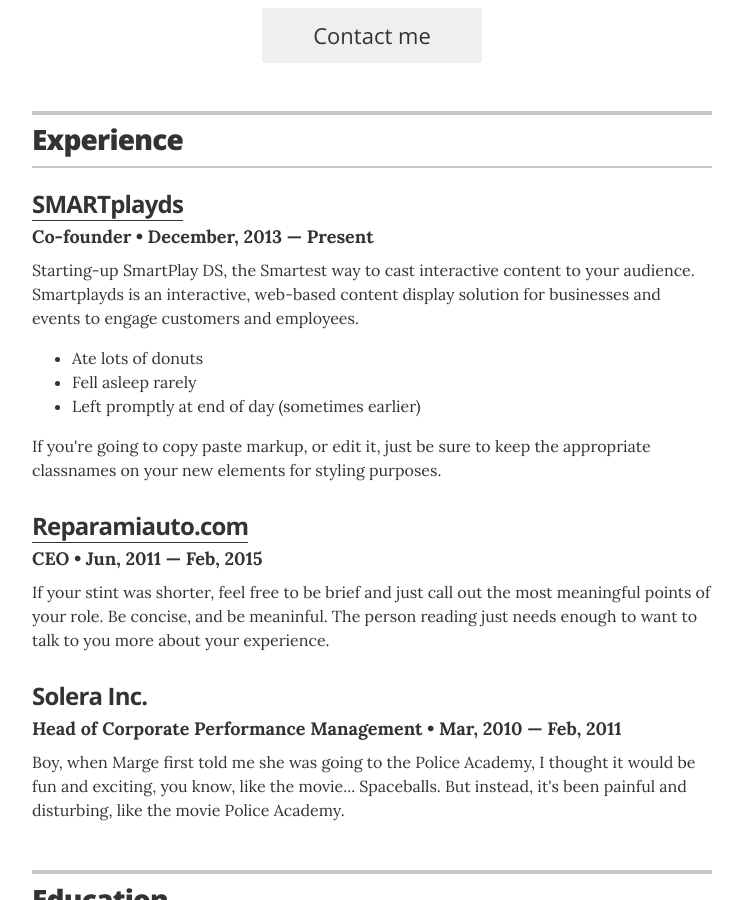
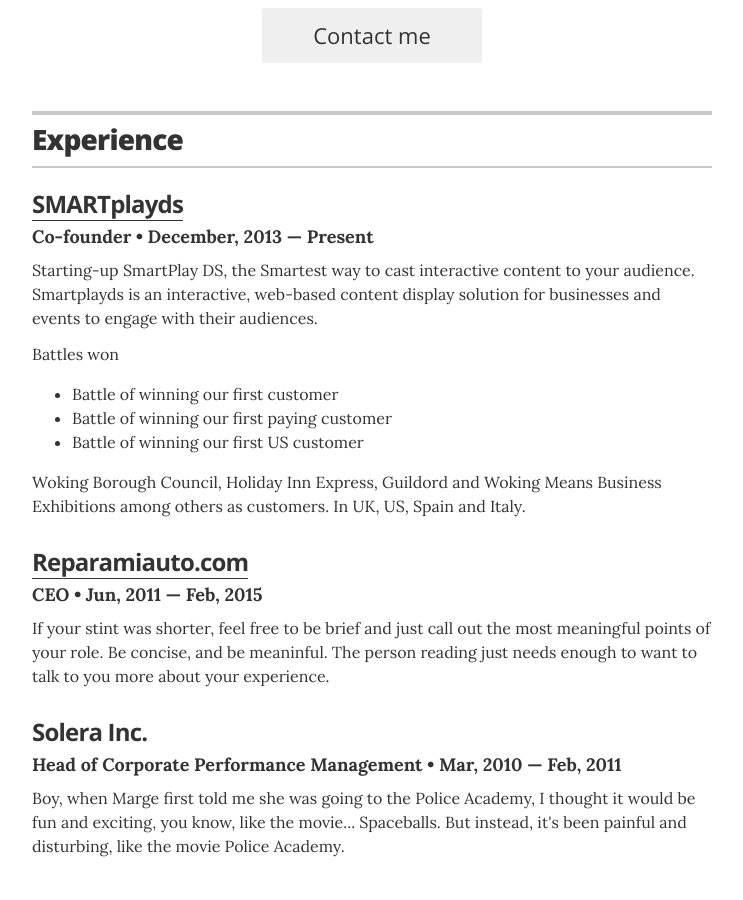
Before and after one commit to jglovier/resume-template, a Jekyll site: the page built from index.html, in a window 1280 px wide and 900 px high, scrolled down 491 px. Shown: the whole window, without its empty margins (268-1011 px from the left). Built offline with Jekyll 4.4.1, drawn with Linux system fonts in a browser that asks for light colours.

Commit message:
Update resume.html

```diff
--- a/_layouts/resume.html
+++ b/_layouts/resume.html
@@ -54,14 +54,15 @@
           <h3 class="resume-item-title"><a href="http://smartplayds.com">SMARTplayds</a></h3>
           <h4 class="resume-item-details">Co-founder &bull; December, 2013 &mdash; Present</h4>
           <p class="resume-item-copy">Starting-up SmartPlay DS, the Smartest way to cast interactive content to your audience.
-Smartplayds is an interactive, web-based content display solution for businesses and events to engage customers and employees.
+Smartplayds is an interactive, web-based content display solution for businesses and events to engage with their audiences.</p>
+<p class="resume-item-copy">Battles won</p>
 </p>
           <ul class="resume-item-list">
-            <li>Ate lots of donuts</li>
-            <li>Fell asleep rarely</li>
-            <li>Left promptly at end of day (sometimes earlier)</li>
+            <li>Battle of winning our first customer</li>
+            <li>Battle of winning our first paying customer</li>
+            <li>Battle of winning our first US customer</li>
           </ul>
-          <p class="resume-item-copy">If you're going to copy paste markup, or edit it, just be sure to keep the appropriate classnames on your new elements for styling purposes.</p>
+          <p class="resume-item-copy">Woking Borough Council, Holiday Inn Express, Guildord and Woking Means Business Exhibitions among others as customers. In UK, US, Spain and Italy.</p>
 
         </div><!-- end of resume-item -->
 
```
